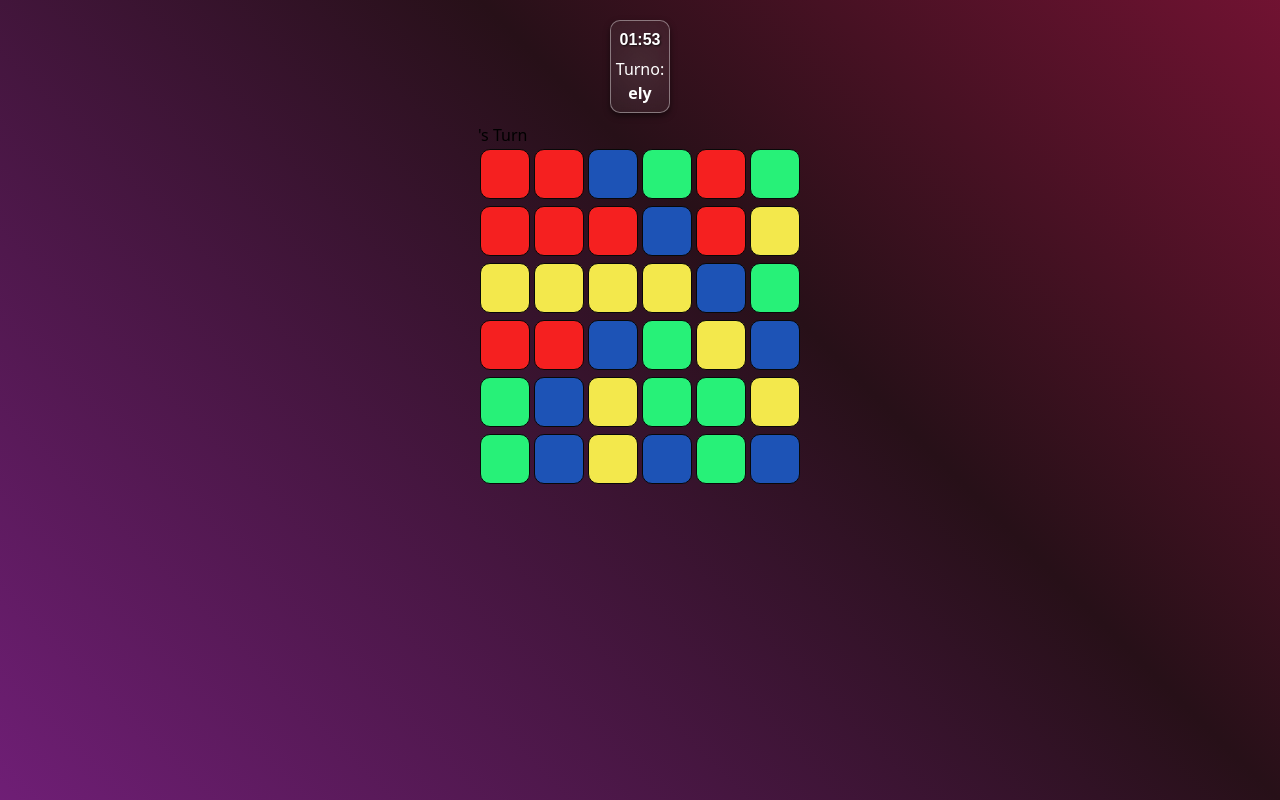
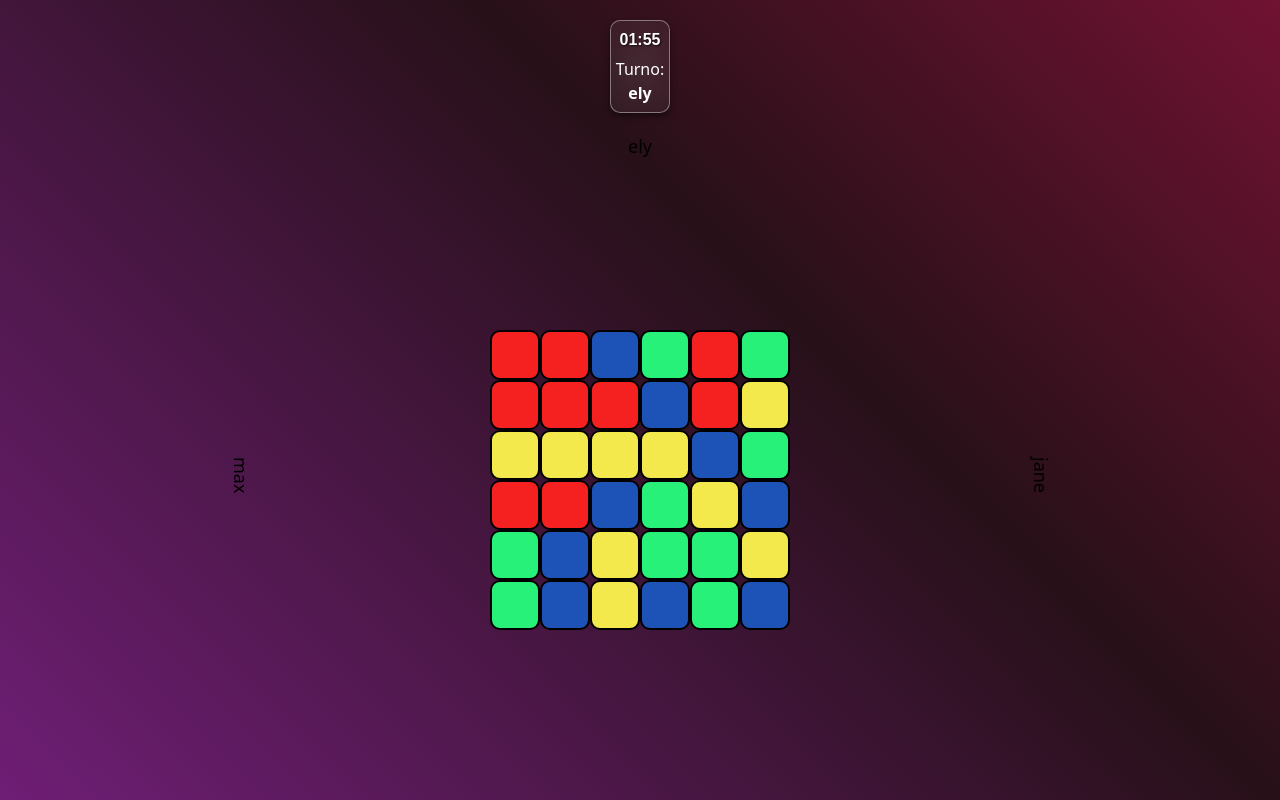
Before and after one commit to HoodedHackers/Frontend, a React (Vite) app: page /Partida in a window 1280 px wide. Built offline with nearby package versions, Linux system fonts and the light colour scheme; no server answers.

Commit message:
SWC-25 tablero y nombre faltan tests

```diff
--- a/src/components/Partida/Partida.jsx
+++ b/src/components/Partida/Partida.jsx
@@ -74,11 +74,11 @@ const Partida = () => {
         jugadorActual={jugadorActual}
         onFinTurno={manejarFinTurno}
       />
-           <Tablero
-        jugadores={jugadores}
-        jugadorActualIndex={jugadorActualIndex}
-        manejarFinTurno={manejarFinTurno}
-      />
+
+      <Tablero
+      jugadores={jugadores}
+    />
+
     </div>
   );
 };
--- a/src/components/Tablero/Tablero.jsx
+++ b/src/components/Tablero/Tablero.jsx
@@ -1,4 +1,4 @@
-import { useState, useEffect } from 'react';
+import React, { useState, useEffect } from 'react';
 import styles from './Tablero.module.css';
 
 // Colores disponibles
@@ -10,8 +10,7 @@ function Square({ color, onClick, isSelected }) {
       className={`${styles.square} ${isSelected ? styles.selected : ''}`}
       style={{ backgroundColor: color }}
       onClick={onClick}
-    >
-    </button>
+    />
   );
 }
 
@@ -37,7 +36,7 @@ function Board({ squares, onSquareClick, selectedIndex }) {
 export default function Tablero({ jugadores }) {
   const [squares, setSquares] = useState(generateInitialColors());
   const [selectedIndex, setSelectedIndex] = useState(null);
-  const [turnoActual, setTurnoActual] = useState(0); // Índice del jugador actual
+  const [turnoActual, setTurnoActual] = useState(0);
 
   function generateInitialColors() {
     const colorDistribution = [
@@ -63,10 +62,7 @@ export default function Tablero({ jugadores }) {
       [newSquares[selectedIndex], newSquares[index]] = [newSquares[index], newSquares[selectedIndex]];
       setSquares(newSquares);
       setSelectedIndex(null);
-
-      // Cambiar el turno
       setTurnoActual((turnoActual + 1) % jugadores.length);
-
       enviarDatosTablero(newSquares);
     }
   }
@@ -117,20 +113,15 @@ export default function Tablero({ jugadores }) {
   }, []);
 
   return (
-    <div className={styles.game}>
-      <div className={styles.turnLabel}>
-        {jugadores[turnoActual].nickname}'s Turn
-      </div>
-      <div className={styles.gameBoard}>
-        <Board squares={squares} onSquareClick={handleSquareClick} selectedIndex={selectedIndex} />
-      </div>
-      <div className={styles.nextPlayerLabels}>
-        {jugadores.map((jugador, index) => (
-          <div key={index} className={styles.label}>
-            {jugador.nickname}
-          </div>
-        ))}
-      </div>
+    <div className={styles.tableroContainer}>
+    {/* Mostrar los nombres de los jugadores */}
+    <div className={styles.playerNameTop}>{jugadores[0]}</div>
+    <div className={styles.playerNameLeft}>{jugadores[1]}</div>
+    <div className={styles.playerNameRight}>{jugadores[2]}</div>
+    <div className={styles.playerNameBottom}>{jugadores[3]}</div>
+    <div className={styles.boardContainer}>
+      <Board squares={squares} onSquareClick={handleSquareClick} selectedIndex={selectedIndex} />
     </div>
+  </div>
   );
 }
--- a/src/components/Tablero/Tablero.module.css
+++ b/src/components/Tablero/Tablero.module.css
@@ -1,45 +1,98 @@
-.square {
-    background-color: #1b1515;
-    width: 50px;
-    height: 50px;
-    border: 3px solid black; /* Borde negro más grueso */
-    border-radius: 10px; /* Bordes redondeados */
-    margin: 2px; /* Espaciado entre los cuadrados */
-    cursor: pointer; /* Cambia el cursor para indicar que es clickeable */
+.tableroContainer {
+  display: grid;
+  grid-template-areas:
+    "top top top"
+    "left board right"
+    "bottom bottom bottom";
+  grid-template-columns: 1fr auto 1fr;
+  grid-template-rows: auto 1fr auto;
+  justify-items: center;
+  align-items: center;
+  gap: 10px;
+  width: 100%;
+  height: 100vh;
+}
+
+
+.playerNameRight {
+  text-align: center;
+  font-size: 18px;
+  color: #000;
+  padding: 10px;
+}
+
+.playerNameTop{
+
+  text-align: center;
+  font-size: 18px;
+  color: #000;
+  padding: 10px;
 
 }
 
-  .board-row {
-    display: flex;
-    background-image: url('https://media.istockphoto.com/id/1137996207/es/foto/textura-de-madera-marr%C3%B3n-fondo-abstracto-de-madera-oscura.webp?s=1024x1024&w=is&k=20&c=A5JSLeMeubQXq4j5ZIQAelNVKMceDcepnUlmBHMQgNo='); /* Cambia esta URL por la de tu textura */
+
+.playerNameBottom{
+
+  text-align: center;
+  font-size: 18px;
+  color: #000;
+  padding: 10px;
+
 }
 
-  .game-board {
-    display: flex;
-    flex-direction: column;
-    align-items: center;
-    background-image: url('https://media.istockphoto.com/id/1137996207/es/foto/textura-de-madera-marr%C3%B3n-fondo-abstracto-de-madera-oscura.webp?s=1024x1024&w=is&k=20&c=A5JSLeMeubQXq4j5ZIQAelNVKMceDcepnUlmBHMQgNo='); /* Cambia esta URL por la de tu textura */
+
+.playerNameLeft{
+
+  text-align: center;
+  font-size: 18px;
+  color: #000;
+  padding: 10px;
 }
 
-  .playerLabels {
-    display: flex;
-    justify-content: space-between;
-    width: 100%;
-    margin: 10px 0; /* Espaciado entre el tablero y las etiquetas */
+.playerNameTop {
+  grid-area: top;
 }
 
-  .label {
-    font-size: 20px; /* Tamaño de la fuente */
-    font-weight: bold; /* Estilo de la fuente */
-    padding: 10px; /* Espaciado interno */
+.playerNameBottom {
+  grid-area: bottom;
 }
+
+.playerNameLeft, .playerNameRight {
+  font-size: 18px;
+  color: #000;
+  writing-mode: vertical-rl;
+  text-orientation: mixed;
+}
+
+.playerNameLeft {
+  grid-area: left;
+}
+
+.playerNameRight {
+  grid-area: right;
+}
+.boardContainer {
+  grid-area: board;
+  width: 300px;
+  height: 300px;
+  display: grid;
+  justify-items: center;
+  align-items: center;
+  margin-top: 10px;
+}
+
 .square {
   width: 50px;
   height: 50px;
-    border: 1px solid #080808;
+  border: 2px solid black;
   cursor: pointer;
+  border-radius: 10px;
+  margin: 0;
 }
 
 .square.selected {
-    border: 3px solid #fcf8f8; /* Color de borde para indicar selección */
+  border: 3px solid #fcf8f8;
 }
+.boardRow {
+  display: flex;
+}
```
Also changed, not shown: 1 other file (tests, documents, lock files or other folders). Lines whose indentation alone changed are shown as unchanged.
